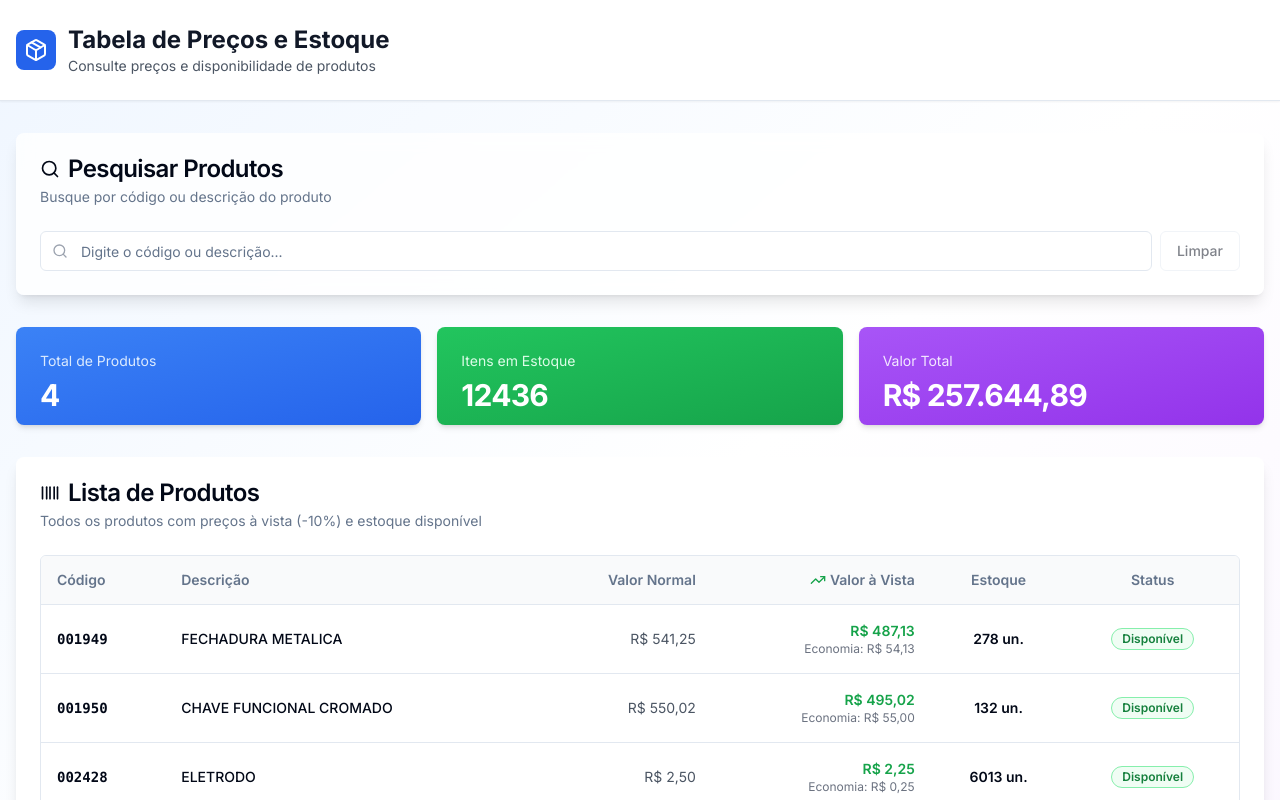
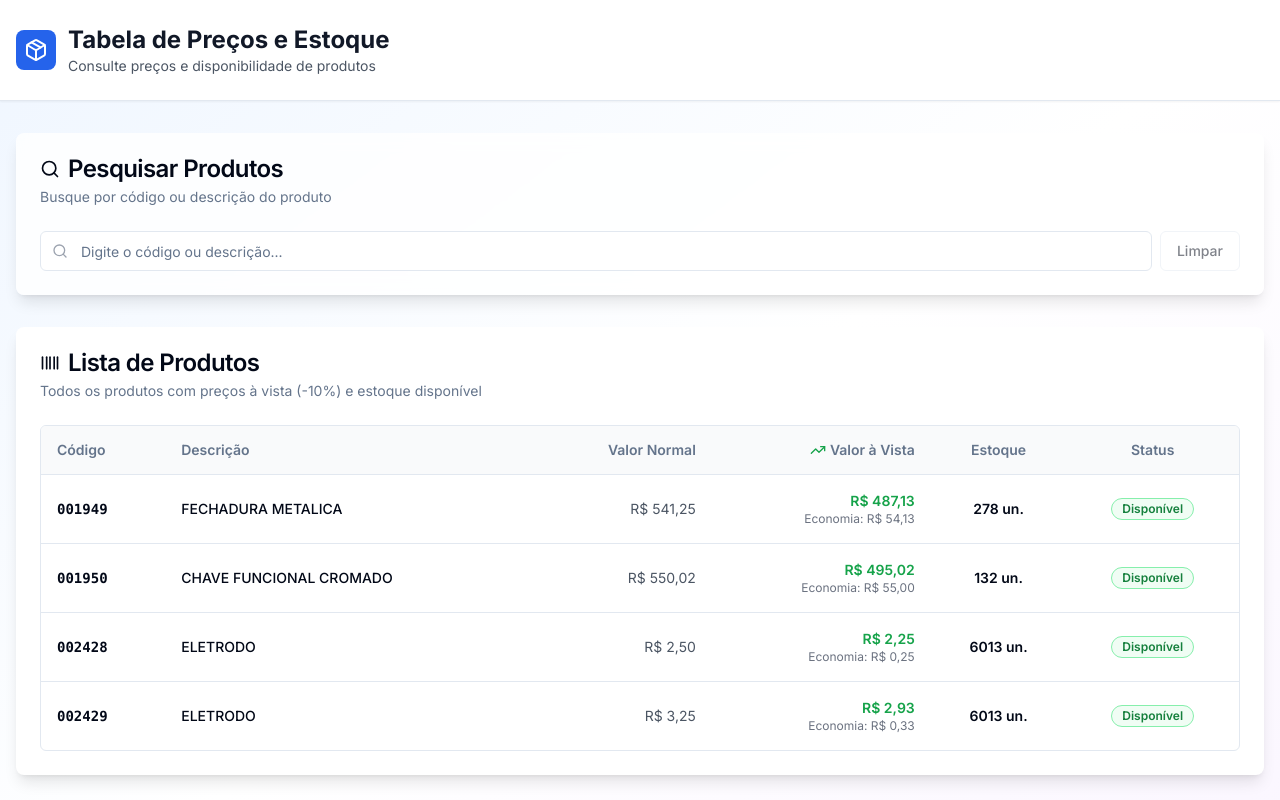
Before and after one commit to ronaldomelofz/tabela, a Next.js app: page / in a window 1280 px wide. Shown: the top 800 px of the page. Built offline with nearby package versions, Linux system fonts and the light colour scheme.

Commit message:
Remove cards de estatísticas da página inicial

```diff
--- a/app/page.tsx
+++ b/app/page.tsx
@@ -129,47 +129,6 @@ export default function Home() {
           </CardContent>
         </Card>
 
-        {/* Statistics Cards */}
-        <div className="grid grid-cols-1 md:grid-cols-3 gap-4 mb-8">
-          <Card className="border-0 shadow-md bg-gradient-to-br from-blue-500 to-blue-600 text-white">
-            <CardHeader className="pb-3">
-              <CardDescription className="text-blue-100">
-                Total de Produtos
-              </CardDescription>
-              <CardTitle className="text-3xl font-bold">
-                {filteredProdutos.length}
-              </CardTitle>
-            </CardHeader>
-          </Card>
-
-          <Card className="border-0 shadow-md bg-gradient-to-br from-green-500 to-green-600 text-white">
-            <CardHeader className="pb-3">
-              <CardDescription className="text-green-100">
-                Itens em Estoque
-              </CardDescription>
-              <CardTitle className="text-3xl font-bold">
-                {filteredProdutos.reduce((acc, p) => acc + p.estoque, 0)}
-              </CardTitle>
-            </CardHeader>
-          </Card>
-
-          <Card className="border-0 shadow-md bg-gradient-to-br from-purple-500 to-purple-600 text-white">
-            <CardHeader className="pb-3">
-              <CardDescription className="text-purple-100">
-                Valor Total
-              </CardDescription>
-              <CardTitle className="text-3xl font-bold">
-                {formatCurrency(
-                  filteredProdutos.reduce(
-                    (acc, p) => acc + p.valor * p.estoque,
-                    0
-                  )
-                )}
-              </CardTitle>
-            </CardHeader>
-          </Card>
-        </div>
-
         {/* Products Table */}
         <Card className="shadow-lg border-0">
           <CardHeader>
```
